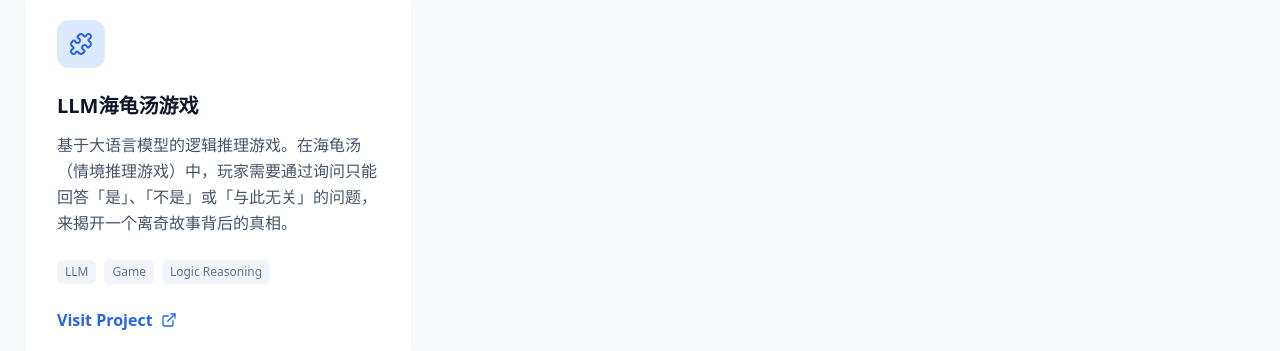
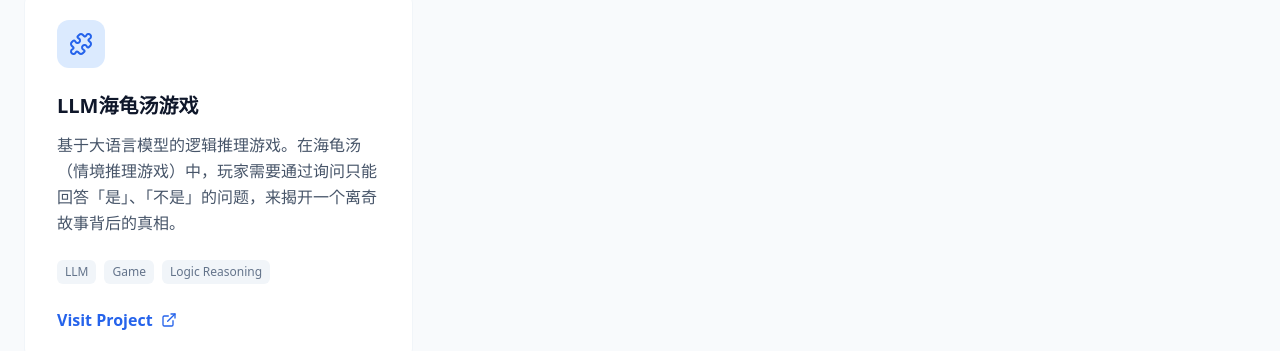
Before and after one commit to EconCSPKU/HomePage, a Next.js app in the folder web/: page / in a window 1280 px wide. Shown: the part 1781-2132 px from the top of the page. Built offline with nearby package versions, Linux system fonts and the light colour scheme.

Commit message:
update soup

```diff
--- a/web/data/projects.ts
+++ b/web/data/projects.ts
@@ -10,7 +10,7 @@ export const PROJECTS: Project[] = [
   {
     id: "llm-soup",
     title: "LLM海龟汤游戏",
-    description: "基于大语言模型的逻辑推理游戏。在海龟汤（情境推理游戏）中，玩家需要通过询问只能回答「是」、「不是」或「与此无关」的问题，来揭开一个离奇故事背后的真相。",
+    description: "基于大语言模型的逻辑推理游戏。在海龟汤（情境推理游戏）中，玩家需要通过询问只能回答「是」、「不是」的问题，来揭开一个离奇故事背后的真相。",
     link: "https://soup.elicit.info/",
     tags: ["LLM", "Game", "Logic Reasoning"]
   }
```
